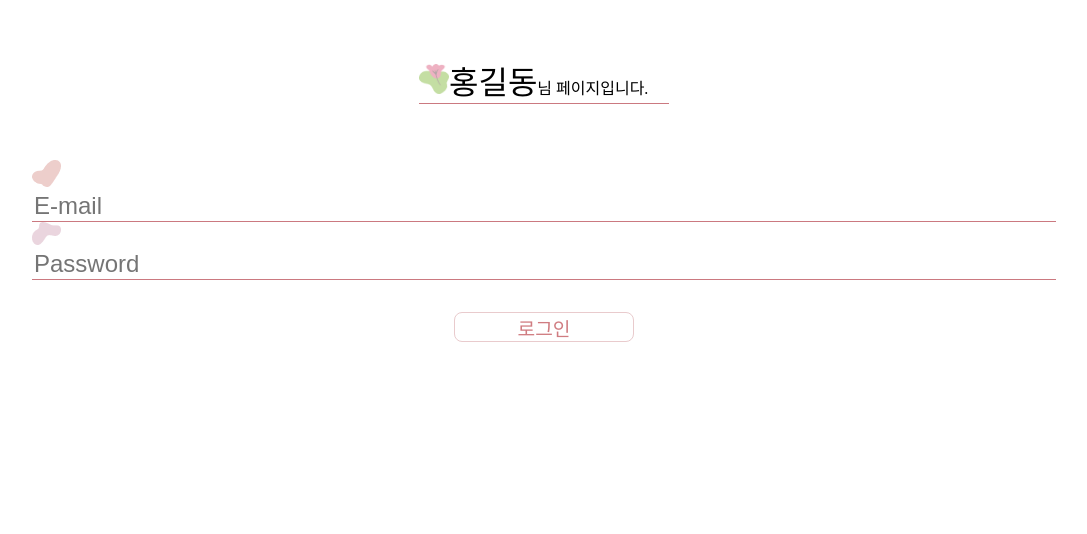
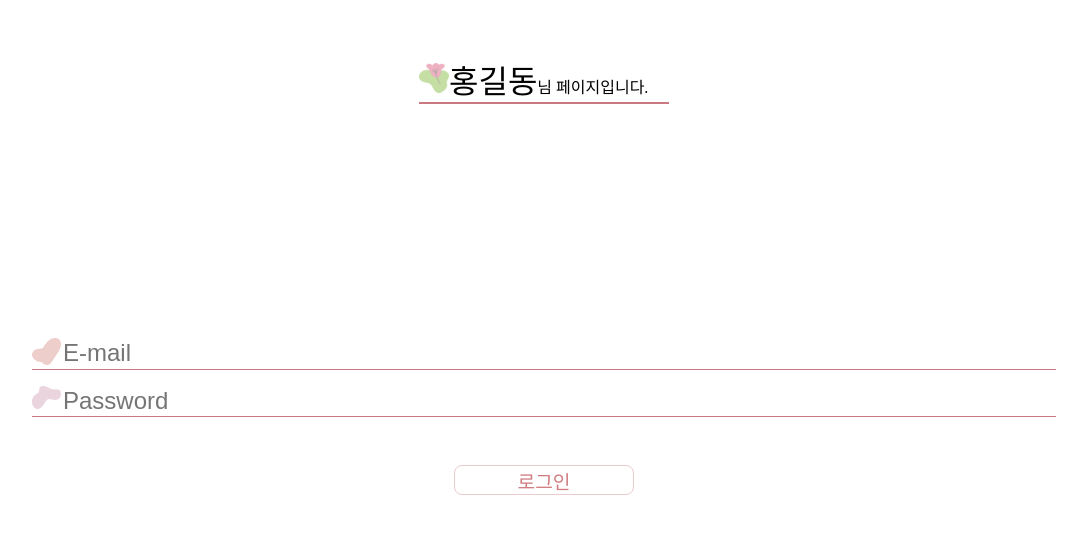
Before and after one commit to myojinnam/callmebyyourtext_front, a React (Create React App) app: page /loginForComment in a window 1280 px wide. Shown: the top 534 px of the page, without its empty margins (96-1183 px from the left). Built offline with nearby package versions, Linux system fonts and the light colour scheme.

Commit message:
Design : Modify Component css

```diff
--- a/src/components/Header/Header.module.css
+++ b/src/components/Header/Header.module.css
@@ -8,7 +8,7 @@
 }
 
 .titleWrap {
-  border-bottom: #cb7980 1px solid;
+  border-bottom: #cb7980 2px solid;
   width: 250px;
   margin: 0 auto;
 }
--- a/src/components/Main/Main.module.css
+++ b/src/components/Main/Main.module.css
@@ -5,6 +5,10 @@
   display: flex;
   flex-direction: column;
   position: relative;
+}
+
+.mainTitle {
+  margin: 0.5rem 1rem;
 }
 
 .question {
--- a/src/pages/LoginForComment/LoginForComment.module.css
+++ b/src/pages/LoginForComment/LoginForComment.module.css
@@ -9,12 +9,16 @@
 .form {
   width: 80%;
   margin: 0 auto;
+  display: flex;
+  flex-direction: column;
+  justify-content: center;
+  height: 80%;
 }
 
 .inputWrap {
   width: 100%;
   display: flex;
-  flex-direction: column;
+  margin-bottom: 1rem;
   border-bottom: 1px #cb7980 solid;
 }
 
```
